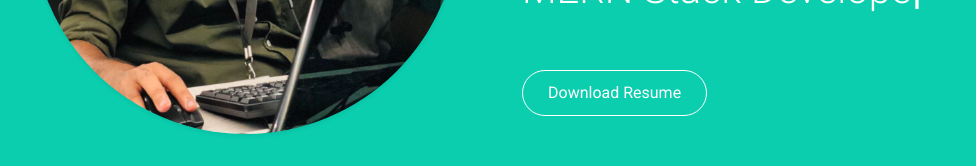
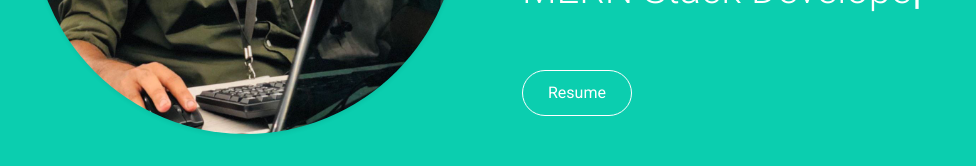
Before and after one commit to mhdirfanpn/Personal-website, a plain HTML site: page index.html in a window 1280 px wide. Shown: the part 480-646 px from the top of the page, without its empty margins (38-1014 px from the left). Drawn offline with nearby package versions, Linux system fonts and the light colour scheme.

Commit message:
resume update

```diff
--- a/index.html
+++ b/index.html
@@ -88,8 +88,8 @@
                     <h1 class="typed-text-output d-inline font-weight-lighter text-white"></h1>
                     <div class="typed-text d-none">MERN Stack Developer</div>
                     <div class="d-flex align-items-center justify-content-center justify-content-lg-start pt-5">
-                        <a href="https://drive.google.com/file/d/1LoZZ72rY2zlshvh_fVS7i134ZVo7TU9t/view?usp=sharing"
-                            target="_blank" class="btn btn-outline-light mr-5" id="cv"> Download Resume</a>
+                        <a href="https://drive.google.com/file/d/1z3nmfbXfKxHpxhfjIUOH4siKyKjDdZIt/view?usp=sharing"
+                            target="_blank" class="btn btn-outline-light mr-5" id="cv"> Resume</a>
                     </div>
                 </div>
             </div>
```
